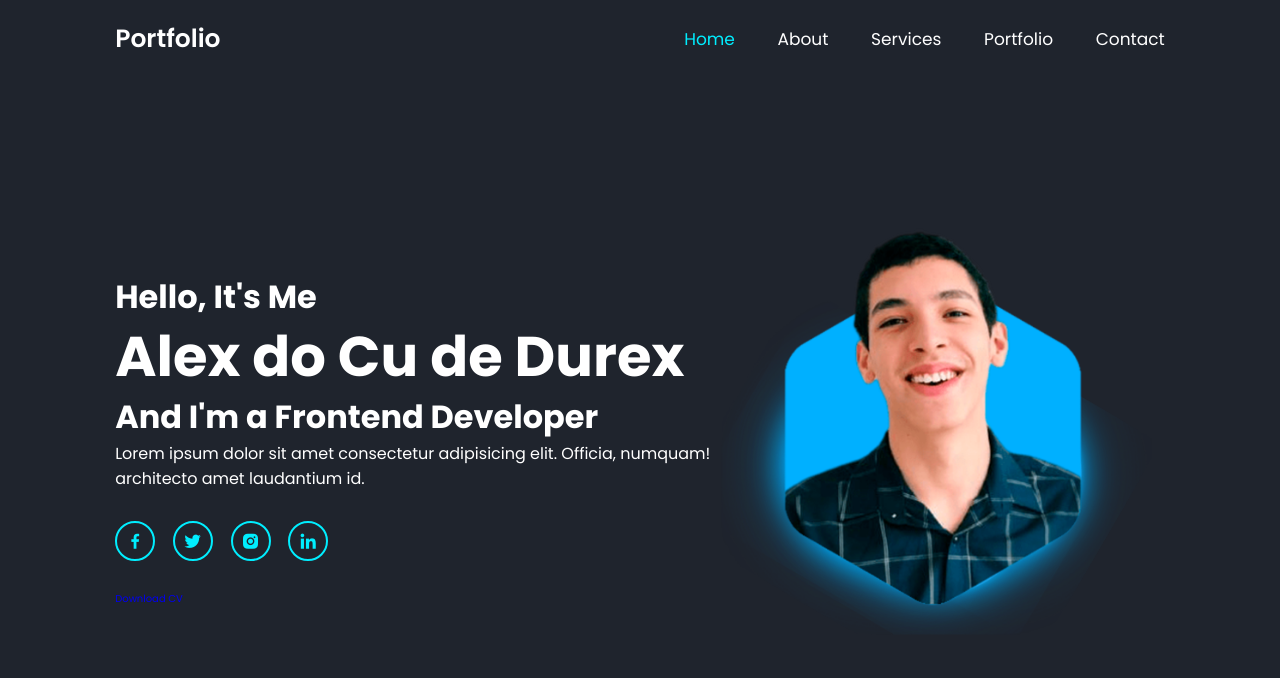
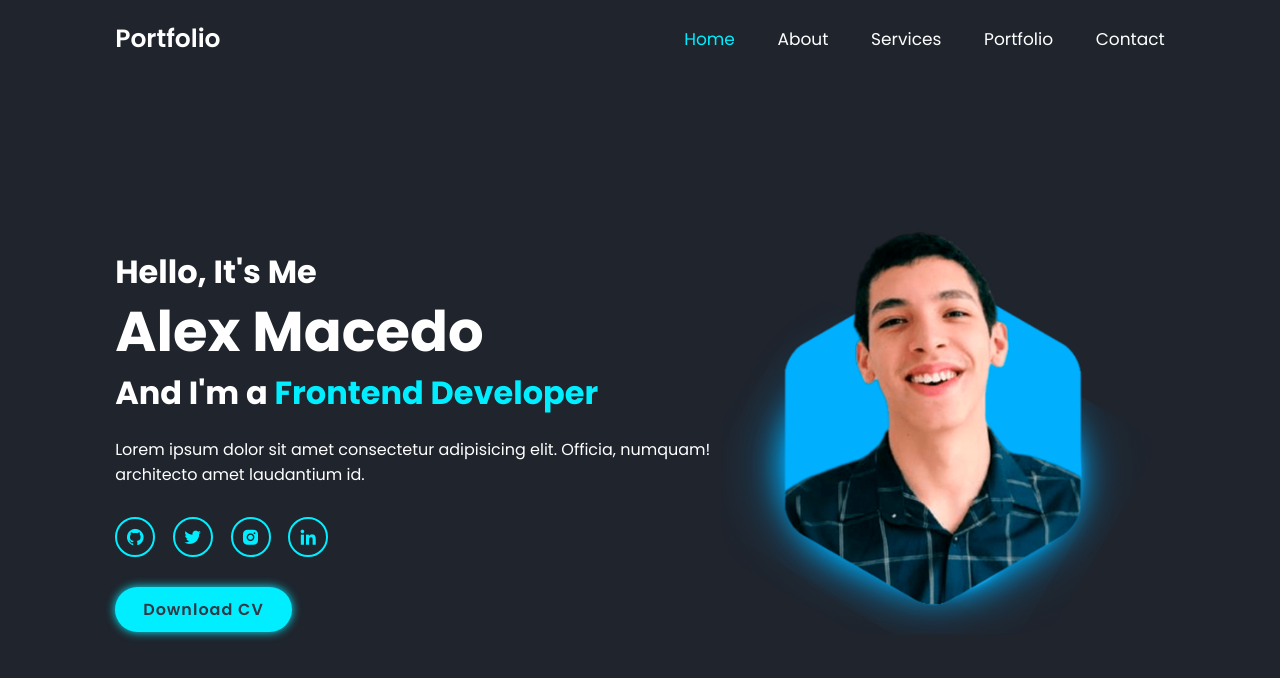
Before and after one commit to Alexxmfs/Personal-portfolio, a plain HTML site: page index.html in a window 1280 px wide. Drawn offline with nearby package versions, Linux system fonts and the light colour scheme.

Commit message:
building homepage and css

```diff
--- a/css/style.css
+++ b/css/style.css
@@ -86,6 +86,14 @@ section {
     font-weight: 700;
 }
 
+.home-content h3:nth-of-type(2) {
+    margin-bottom: 2rem;
+}
+
+span {
+    color: var(--main-color);
+}
+
 .home-content h1 {
     font-size: 5.6rem;
     font-weight: 700;
@@ -108,4 +116,28 @@ section {
     font-size: 2rem;
     color: var(--main-color);
     margin: 3rem 1.5rem 3rem 0;
+    transition: .5s ease
 }
+
+.social-media a:hover {
+    background: var(--main-color);
+    color: var(--second-bg-color);
+    box-shadow: 0 0 1rem var(--main-color);
+}
+
+.btn {
+    display: inline-block;
+    padding: 1rem 2.8rem;
+    background: var(--main-color);
+    border-radius: 4rem;
+    box-shadow: 0 0 1rem var(--main-color);
+    font-size: 1.6rem;
+    color: var(--second-bg-color);
+    letter-spacing: .1rem;
+    font-weight: 600;
+    transition: .5s ease;
+}
+
+.btn:hover {
+    box-shadow: none;
+}
--- a/index.html
+++ b/index.html
@@ -34,15 +34,15 @@
     <section class="home" id="home">
         <div class="home-content">
             <h3>Hello, It's Me</h3>
-            <h1>Alex do Cu de Durex</h1>
+            <h1>Alex Macedo</h1>
             <h3>And I'm a <span>Frontend Developer</span></h3>
             <p>Lorem ipsum dolor sit amet consectetur adipisicing elit. Officia, numquam!
                 architecto amet laudantium id.</p>
             <div class="social-media">
-                <a href="#"><i class='bx bxl-facebook'></i></a>
+                <a href="https://github.com/Alexxmfs" target="_blank"><i class='bx bxl-github'></i></a>
                 <a href="#"><i class="bx bxl-twitter"></i></a>
-                <a href="#"><i class="bx bxl-instagram-alt"></i></a>
-                <a href="#"><i class="bx bxl-linkedin"></i></a>
+                <a href="https://www.instagram.com/alex.maceedo" target="_blank"><i class="bx bxl-instagram-alt"></i></a>
+                <a href="https://www.linkedin.com/in/alex-macedo-freitas/" target="_blank"><i class="bx bxl-linkedin"></i></a>
             </div>
             <a href="#" class="btn">Download CV</a>
         </div>
```
